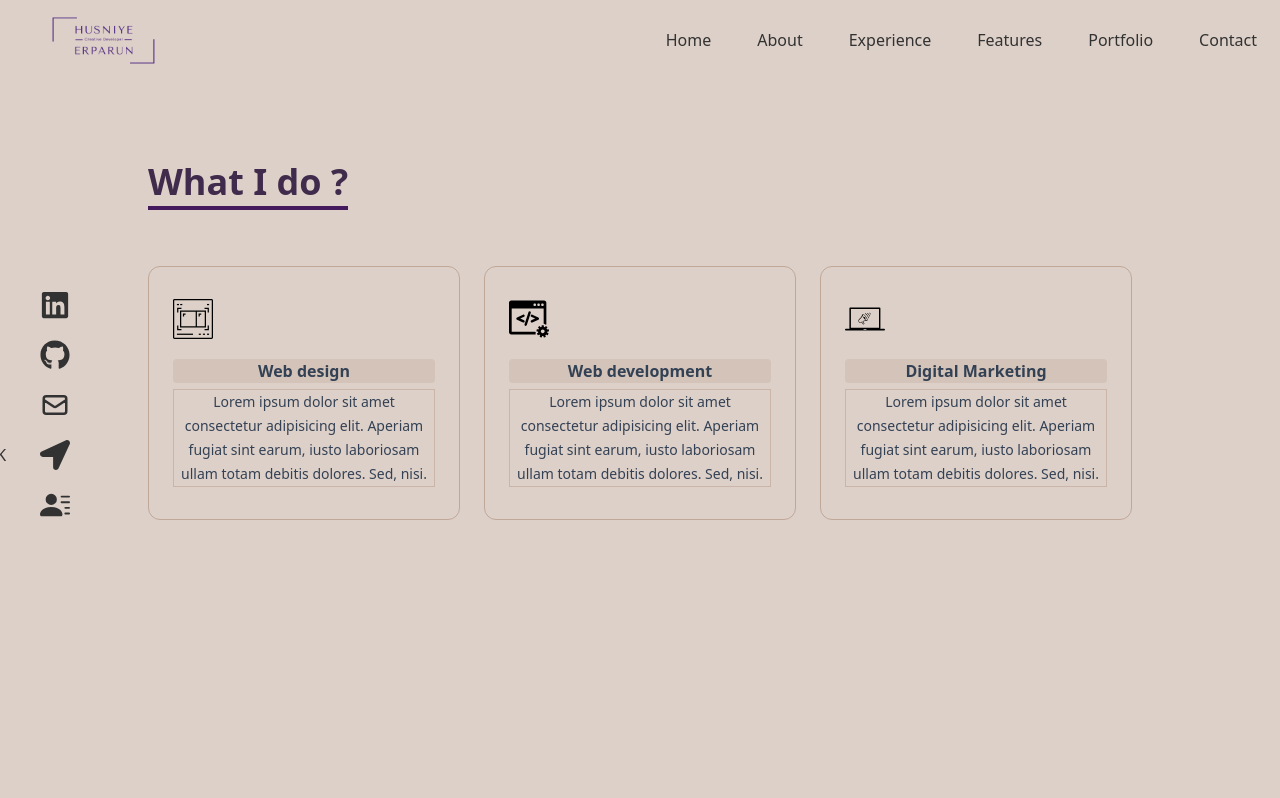
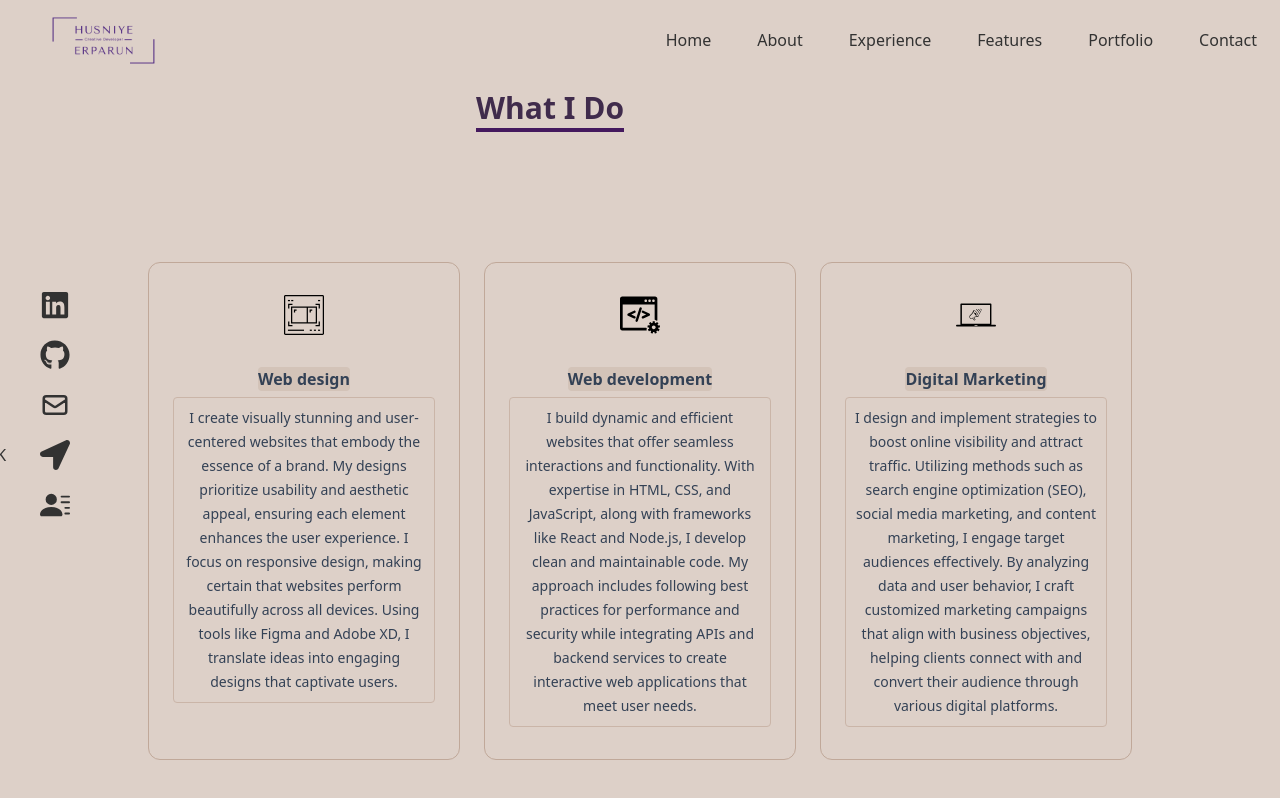
Before and after one commit to tigerkaplan/webPortfolioHE, a React (Vite) app: page /features in a window 1280 px wide. Built offline with nearby package versions, Linux system fonts and the light colour scheme.

Commit message:
Updated service section

```diff
--- a/src/assets/data/serviceData.json
+++ b/src/assets/data/serviceData.json
@@ -3,17 +3,17 @@
     {
       "title": "Web design",
       "imageUrl": "/images/features/webDesign1.svg",
-      "description": "Lorem ipsum dolor sit amet consectetur adipisicing elit. Aperiam fugiat sint earum, iusto laboriosam ullam totam debitis dolores. Sed, nisi."
+      "description": "I create visually stunning and user-centered websites that embody the essence of a brand. My designs prioritize usability and aesthetic appeal, ensuring each element enhances the user experience. I focus on responsive design, making certain that websites perform beautifully across all devices. Using tools like Figma and Adobe XD, I translate ideas into engaging designs that captivate users."
     },
     {
       "title": "Web development",
       "imageUrl": "/images/features/webDevelopment.svg",
-      "description": "Lorem ipsum dolor sit amet consectetur adipisicing elit. Aperiam fugiat sint earum, iusto laboriosam ullam totam debitis dolores. Sed, nisi."
+      "description": "I build dynamic and efficient websites that offer seamless interactions and functionality. With expertise in HTML, CSS, and JavaScript, along with frameworks like React and Node.js, I develop clean and maintainable code. My approach includes following best practices for performance and security while integrating APIs and backend services to create interactive web applications that meet user needs."
     },
     {
       "title": "Digital Marketing",
       "imageUrl": "/images/features/digital-marketing-icon.svg",
-      "description": "Lorem ipsum dolor sit amet consectetur adipisicing elit. Aperiam fugiat sint earum, iusto laboriosam ullam totam debitis dolores. Sed, nisi."
+      "description": "I design and implement strategies to boost online visibility and attract traffic. Utilizing methods such as search engine optimization (SEO), social media marketing, and content marketing, I engage target audiences effectively. By analyzing data and user behavior, I craft customized marketing campaigns that align with business objectives, helping clients connect with and convert their audience through various digital platforms."
     }
 
   ]
--- a/src/pages/Features/Features.jsx
+++ b/src/pages/Features/Features.jsx
@@ -1,33 +1,35 @@
-import React, { useState } from 'react';
+import { useState } from 'react';
 import Data from '../../assets/data/serviceData.json';
 
 const Features = () => {
-  const [features, setFeatures] = useState(Data);
+  const [features] = useState(Data);
 
   return (
-    <div name='Portfolio' className='w-full h-full min-h-screen bg-[#DDD0C8] text-[#282828]'>
+    <div name='Features' className='w-full h-full min-h-screen bg-[#DDD0C8] text-[#282828]'>
       <div className='flex flex-col justify-center items-center w-full h-full'>
-
         <div className='mt-[90px] max-w-[1000px]' style={{ width: "80%" }}>
+          {/* Header Section */}
           <div className='w-full px-4 grid grid-cols-2 gap-8'>
             <div className='sm:text-right pb-8 pl-4'>
-              <p className='  text-[#402b4c] text-3xl font-bold inline border-b-4 border-[#44195e] sm:text-right '>  </p>
-              <div>
-              </div>
+              <h2 className='text-[#402b4c] text-3xl font-bold inline border-b-4 border-[#44195e] sm:text-right'>
+                What I Do
+              </h2>
             </div>
           </div>
+
+          {/* Features Section */}
           <div className="px-2 py-10 bg-[#DDD0C8] text-[#282828]">
             <div id="features" className="mx-auto max-w-6xl">
-              {/* <p className="text-center text-base font-semibold leading-7 text-primary-500 ">Features</p> */}
-              <h2 className="text-center font-display font-bold  md:text-4xl text-[#402b4c] text-3xl inline border-b-4 border-[#44195e] sm:text-right">
-                What I do ?
-              </h2>
-              <ul className="mt-16 grid grid-cols-1 gap-6 text-center text-slate-700 md:grid-cols-3 ">
+              <ul className="mt-16 grid grid-cols-1 gap-6 text-center text-slate-700 md:grid-cols-3">
                 {features.map((feature, index) => (
-                  <li key={index} className="rounded-xl px-6 py-8 ms-center border border-[#c0a899] items-center">
-                    <img src={feature.imageUrl} alt="" className="h-10 w-10 mb-5" />
-                    <h3 className="w-full sm:w-auto mb-1 sm:mb-0 mx-1 sm:mx-0  mt-3 rounded hover:shadow font-bold focus:outline-none transition duration-200 group bg-[#d3c3b8] ">{feature.title}</h3>
-                    <p className="mt-1.5 text-sm leading-6 text-secondary-500 border border-[#cab5a8]">{feature.description}</p>
+                  <li key={index} className="rounded-xl px-6 py-8 border border-[#c0a899] flex flex-col items-center">
+                    <img src={feature.imageUrl} alt={feature.title} className="h-10 w-10 mb-5" />
+                    <h3 className="w-full sm:w-auto mb-1 sm:mb-0 mx-1 sm:mx-0 mt-3 rounded bg-[#d3c3b8] hover:shadow font-bold focus:outline-none transition duration-200">
+                      {feature.title}
+                    </h3>
+                    <p className="mt-1.5 text-sm leading-6 text-secondary-500 border border-[#cab5a8] p-2 rounded">
+                      {feature.description}
+                    </p>
                   </li>
                 ))}
               </ul>
```
